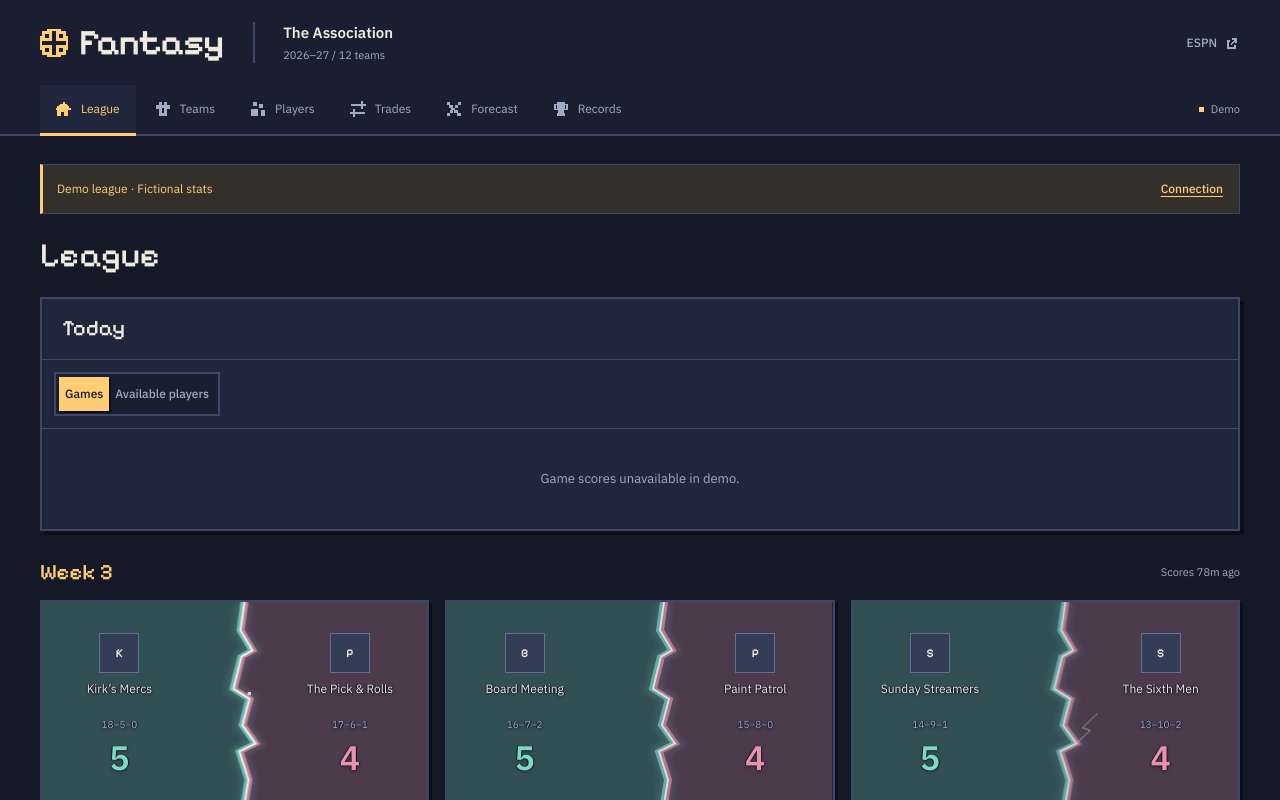
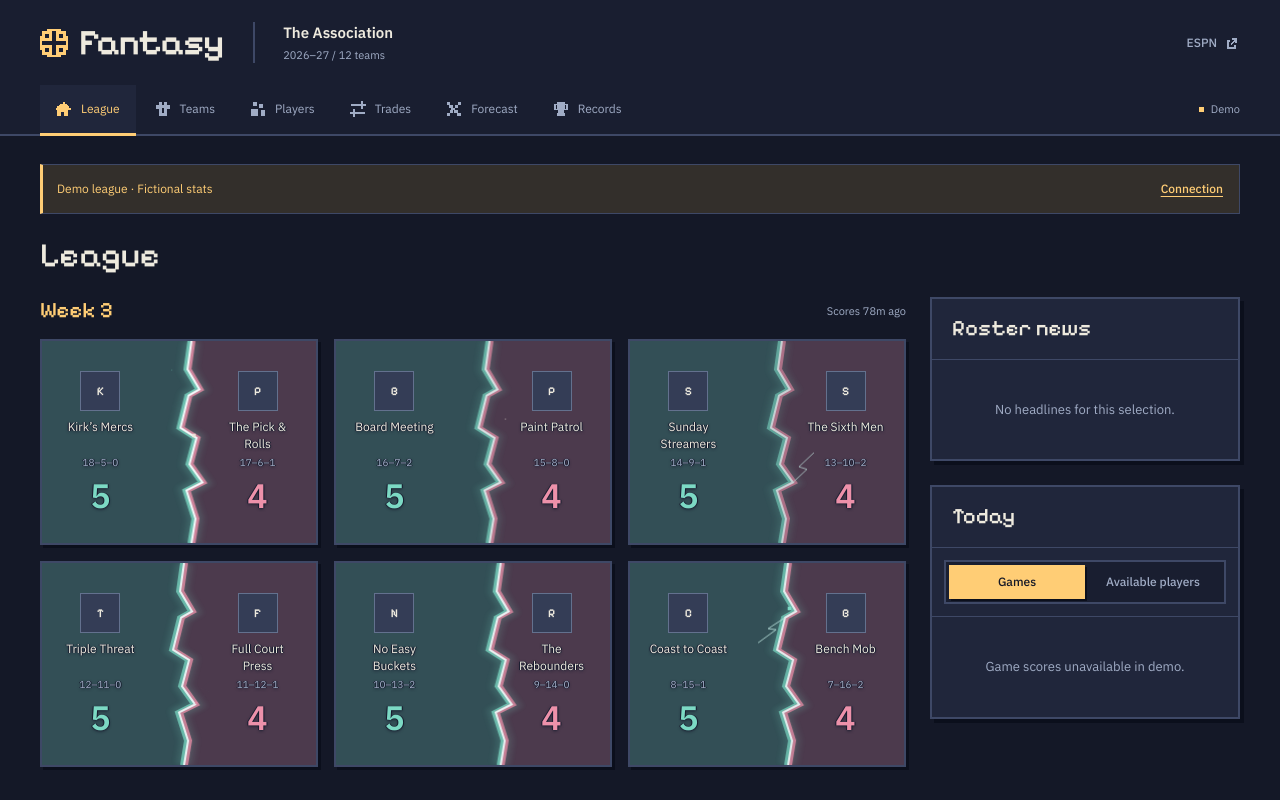
Before and after one commit to andy98w/fantasy, a Next.js app: page / in a window 1280 px wide. Shown: the top 800 px of the page. Built offline with nearby package versions, Linux system fonts and the light colour scheme.

Commit message:
Restore League news and games sidebar

```diff
--- a/components/dashboard.tsx
+++ b/components/dashboard.tsx
@@ -216,12 +216,16 @@ export default function Dashboard({
           <RankingHelp model={data.model} />
         )}
         {view === "league" && (
-          <div className="league-live">
-            <Today data={today} players={data.players} minimumGames={data.model.minimumGames} onPlayer={(player) => setSelectedId(player.id)} />
-            <MatchupGrid matchups={data.matchups} teams={data.teams} period={data.league.matchupPeriod} fetchedAt={data.matchupSyncedAt ?? data.syncedAt}
-              onMatchup={(id) => { setMatchupId(id); go("matchup"); }} />
-            <DailyPerformers data={data} today={today} onPlayer={(player) => setSelectedId(player.id)} />
-            <Panel title="Roster news"><NewsFeed items={news} limit={6} /></Panel>
+          <div className="overview-grid">
+            <div className="league-main">
+              <MatchupGrid matchups={data.matchups} teams={data.teams} period={data.league.matchupPeriod} fetchedAt={data.matchupSyncedAt ?? data.syncedAt}
+                onMatchup={(id) => { setMatchupId(id); go("matchup"); }} />
+              <DailyPerformers data={data} today={today} onPlayer={(player) => setSelectedId(player.id)} />
+            </div>
+            <aside className="league-sidebar" aria-label="League news and today's games">
+              <Panel title="Roster news"><NewsFeed items={news} limit={6} /></Panel>
+              <Today data={today} players={data.players} minimumGames={data.model.minimumGames} onPlayer={(player) => setSelectedId(player.id)} />
+            </aside>
           </div>
         )}
         {view === "matchup" && (
--- a/components/league/today.css
+++ b/components/league/today.css
@@ -43,16 +43,13 @@
 .today-game-state.live i { animation: live-score-pulse 2.5s ease-in-out infinite; }
 @keyframes live-score-pulse { 0%, 100% { opacity: 1; } 50% { opacity: .35; } }
 @media (prefers-reduced-motion: reduce) { .today-game-state.live i { animation: none; } }
-/* The League page is a live score desk; history lives in Records. */
-.league-live > .today-panel { margin-bottom: 28px; }
-.league-live > .today-panel .today-games { display: flex; overflow-x: auto; }
-.league-live > .today-panel .today-game { flex: 1 0 170px; }
-.league-live > .today-panel .today-tabs .tabs { width: auto; }
-.league-live > .today-panel .today-players { display: grid; grid-template-columns: repeat(auto-fill, minmax(250px,1fr)); max-height: 380px; }
+.league-main { min-width: 0; container: league-main / inline-size; }
+@container league-main (max-width: 980px) { .matchup-grid { grid-template-columns: repeat(2, minmax(0, 1fr)); } }
+@container league-main (max-width: 600px) { .matchup-grid { grid-template-columns: 1fr; } }
 .daily-performers { margin: 28px 0; }
 .daily-performers > .tabs { margin-bottom: 16px; max-width: 100%; overflow-x: auto; }
 .daily-performers > .tabs button { white-space: nowrap; }
-.daily-player-grid { display: grid; grid-template-columns: repeat(3,minmax(0,1fr)); gap: 16px; }
+.daily-player-grid { display: grid; grid-template-columns: repeat(auto-fit,minmax(min(100%,280px),1fr)); gap: 16px; }
 .daily-player-card { min-width: 0; text-align: left; padding: 18px; border: 2px solid var(--line); border-top-color: var(--teal); background: var(--surface); }
 .daily-negative .daily-player-card { border-top-color: var(--coral); }
 .daily-player-card:is(:hover,:focus-visible) { background: var(--surface-raised); }
@@ -69,5 +66,4 @@
 .daily-shooting { display: flex; flex-wrap: wrap; gap: 12px; border-top: 1px solid var(--line-soft); padding-top: 12px; font-size: 11px; color: var(--muted); }
 .daily-delta { display: block; margin-top: 12px; color: var(--teal); font-size: 12px; }
 .daily-negative .daily-delta { color: var(--coral); }
-@media (max-width: 1050px) { .daily-player-grid { grid-template-columns: 1fr; } }
 @media (max-width: 600px) { .daily-performers > .tabs button { font: 500 12px/1.4 var(--body); padding: 10px; } }
```
